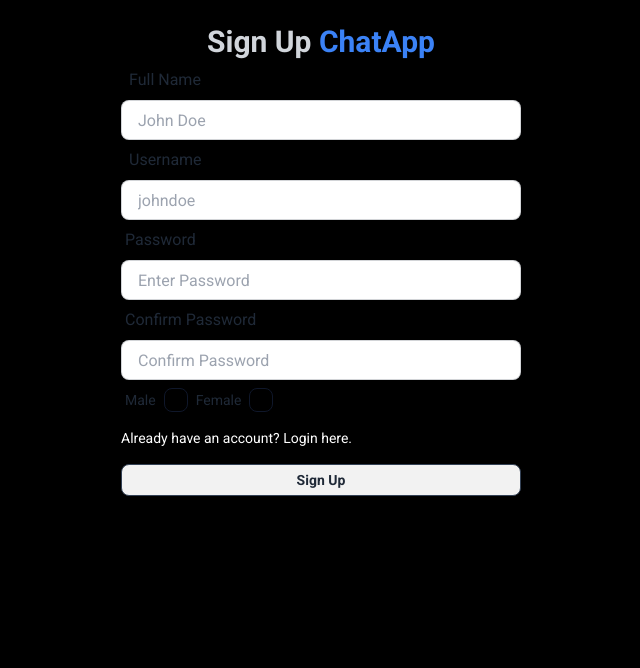
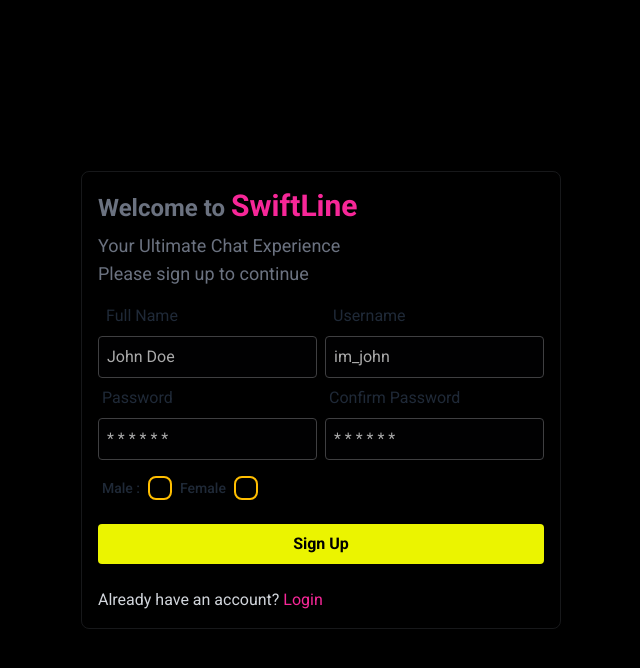
Before and after one commit to iamjabeed/realtime-chat, a React (Vite) app in the folder frontend/: page /signup in a window 1280 px wide. Shown: the top 668 px of the page, without its empty margins (319-959 px from the left). Built offline with nearby package versions, Linux system fonts and the light colour scheme.

Commit message:
style: register page UI

```diff
--- a/frontend/src/App.jsx
+++ b/frontend/src/App.jsx
@@ -9,7 +9,7 @@ import { useAuthContext } from "./context/AuthContext.jsx";
 function App() {
   const { authUser } = useAuthContext();
   return (
-    <div className="">
+    <div className="bg-black">
       <Routes>
         <Route
           path="/"
--- a/frontend/src/pages/auth/GenderCheckbox.jsx
+++ b/frontend/src/pages/auth/GenderCheckbox.jsx
@@ -1,16 +1,17 @@
 const GenderCheckbox = ({ onCheckboxChange, selectedGender }) => {
   return (
-    <div className="flex">
+    <div className="flex items-center mt-2">
+      {/* <span className="text-gray-500 px-4">Gender - </span> */}
       <div className="flex flex-col">
         <label
-          className={`label gap-2 cursor-pointer ${
+          className={`label gap-2 cursor-pointer  font-medium ${
             selectedGender === "male" ? "selected" : ""
           } `}
         >
-          <span className="label-text">Male</span>
+          <span className="label-text">Male :</span>
           <input
             type="checkbox"
-            className="checkbox border-slate-900"
+            className="checkbox checkbox-warning border-2"
             checked={selectedGender === "male"}
             onChange={() => onCheckboxChange("male")}
           />
@@ -18,14 +19,14 @@ const GenderCheckbox = ({ onCheckboxChange, selectedGender }) => {
       </div>
       <div className="flex flex-col">
         <label
-          className={`label gap-2 cursor-pointer  ${
+          className={`label gap-2 cursor-pointer font-medium ${
             selectedGender === "female" ? "selected" : ""
           }`}
         >
           <span className="label-text">Female</span>
           <input
             type="checkbox"
-            className="checkbox border-slate-900"
+            className="checkbox checkbox-warning border-2"
             checked={selectedGender === "female"}
             onChange={() => onCheckboxChange("female")}
           />
--- a/frontend/src/pages/auth/Login.jsx
+++ b/frontend/src/pages/auth/Login.jsx
@@ -12,7 +12,7 @@ const Login = () => {
   };
 
   return (
-    <div className="w-full sm:max-w-md 2xl:max-w-xl flex flex-col items-center justify-center mx-auto h-screen px-4">
+    <div className="w-full sm:max-w-md 2xl:max-w-xl flex flex-col items-center justify-center mx-auto h-full min-h-screen px-4">
       <div className="w-full rounded-lg border border-gray-400/15 p-4">
         <div className="">
           <h1 className="text-2xl font-extrabold text-gray-500 mb-2">
@@ -34,7 +34,7 @@ const Login = () => {
             <input
               type="text"
               placeholder="Enter username"
-              className="w-full p-2 border rounded bg-[#010102] placeholder-[#eaeaeab9]  text-[#F6F6F6] outline-none border-[#3f3f41] focus:border-yellow"
+              className="w-full p-2 border rounded bg-[#010102] placeholder-[#eaeaeab9] text-[#F6F6F6] outline-none border-[#3f3f41] focus:border-yellow"
               value={username}
               onChange={(e) => setUsername(e.target.value)}
             />
--- a/frontend/src/pages/auth/Signup.jsx
+++ b/frontend/src/pages/auth/Signup.jsx
@@ -22,21 +22,30 @@ const SignUp = () => {
   };
 
   return (
-    <div className="max-w-md flex flex-col items-center justify-center min-w-96 mx-auto">
-      <div className="w-full p-6 rounded-lg shadow-md bg-gray-400 bg-clip-padding backdrop-filter backdrop-blur-lg bg-opacity-0">
-        <h1 className="text-3xl font-semibold text-center text-gray-300">
-          Sign Up <span className="text-blue-500"> ChatApp</span>
+    <div className="w-full sm:max-w-lg 2xl:max-w-xl flex flex-col items-center justify-center mx-auto h-full  min-h-screen px-4">
+      <div className="w-full rounded-lg border border-gray-400/15 p-4">
+        <div className="">
+          <h1 className="text-2xl font-extrabold text-gray-500 mb-2">
+            Welcome to{" "}
+            <span className="text-3xl font-bold text-pink">SwiftLine</span>
           </h1>
 
+          <h2 className="text-lg text-gray-500">
+            Your Ultimate Chat Experience
+          </h2>
+          <h2 class="mb-2 text-lg text-gray-500">Please sign up to continue</h2>
+        </div>
+
         <form onSubmit={handleSubmit}>
-          <div>
+          <div className="flex gap-2">
+            <div className="w-1/2">
               <label className="label p-2">
                 <span className="text-base label-text">Full Name</span>
               </label>
               <input
                 type="text"
                 placeholder="John Doe"
-              className="w-full input input-bordered  h-10"
+                className="w-full p-2 border rounded bg-[#010102] placeholder-[#eaeaeab9] text-[#F6F6F6] outline-none border-[#3f3f41] focus:border-yellow"
                 value={inputs.fullName}
                 onChange={(e) =>
                   setInputs({ ...inputs, fullName: e.target.value })
@@ -44,29 +53,31 @@ const SignUp = () => {
               />
             </div>
 
-          <div>
+            <div className="w-1/2 ">
               <label className="label p-2 ">
                 <span className="text-base label-text">Username</span>
               </label>
               <input
                 type="text"
-              placeholder="johndoe"
-              className="w-full input input-bordered h-10"
+                placeholder="im_john"
+                className="w-full p-2 border rounded bg-[#010102] placeholder-[#eaeaeab9] text-[#F6F6F6] outline-none border-[#3f3f41] focus:border-yellow"
                 value={inputs.username}
                 onChange={(e) =>
                   setInputs({ ...inputs, username: e.target.value })
                 }
               />
             </div>
+          </div>
 
-          <div>
+          <div className="flex gap-2">
+            <div className="w-1/2">
               <label className="label">
                 <span className="text-base label-text">Password</span>
               </label>
               <input
                 type="password"
-              placeholder="Enter Password"
-              className="w-full input input-bordered h-10"
+                placeholder="* * * * * *"
+                className="w-full p-2 border rounded bg-[#010102] placeholder-[#eaeaeab9] text-[#F6F6F6] outline-none border-[#3f3f41] focus:border-yellow"
                 value={inputs.password}
                 onChange={(e) =>
                   setInputs({ ...inputs, password: e.target.value })
@@ -74,19 +85,20 @@ const SignUp = () => {
               />
             </div>
 
-          <div>
+            <div className="w-1/2">
               <label className="label">
                 <span className="text-base label-text">Confirm Password</span>
               </label>
               <input
                 type="password"
-              placeholder="Confirm Password"
-              className="w-full input input-bordered h-10"
+                placeholder="* * * * * *"
+                className="w-full p-2 border rounded bg-[#010102] placeholder-[#eaeaeab9] text-[#F6F6F6] outline-none border-[#3f3f41] focus:border-yellow"
                 value={inputs.confirmPassword}
                 onChange={(e) =>
                   setInputs({ ...inputs, confirmPassword: e.target.value })
                 }
               />
+            </div>
           </div>
 
           <GenderCheckbox
@@ -94,16 +106,9 @@ const SignUp = () => {
             selectedGender={inputs.gender}
           />
 
-          <Link
-            to="/login"
-            className="text-sm hover:underline hover:text-blue-600 my-2 inline-block"
-          >
-            Already have an account? Login here.
-          </Link>
-
           <div>
             <button
-              className="btn btn-block btn-sm mt-2 border border-slate-700"
+              className="w-full bg-yellow hover:bg-[#ecf400e5] transition-colors text-black border-none outline-none px-4 py-2 rounded cursor-pointer my-[1rem] text-base font-semibold"
               disabled={loading}
             >
               {loading ? (
@@ -113,6 +118,14 @@ const SignUp = () => {
               )}
             </button>
           </div>
+          <div className="mt-2">
+            <p className="text-base 2xl:text-lg  text-gray-300">
+              Already have an account?{" "}
+              <Link to={"/login"} className="text-pink hover:underline">
+                Login
+              </Link>
+            </p>
+          </div>
         </form>
       </div>
     </div>
```
Lines whose indentation alone changed are shown as unchanged.
